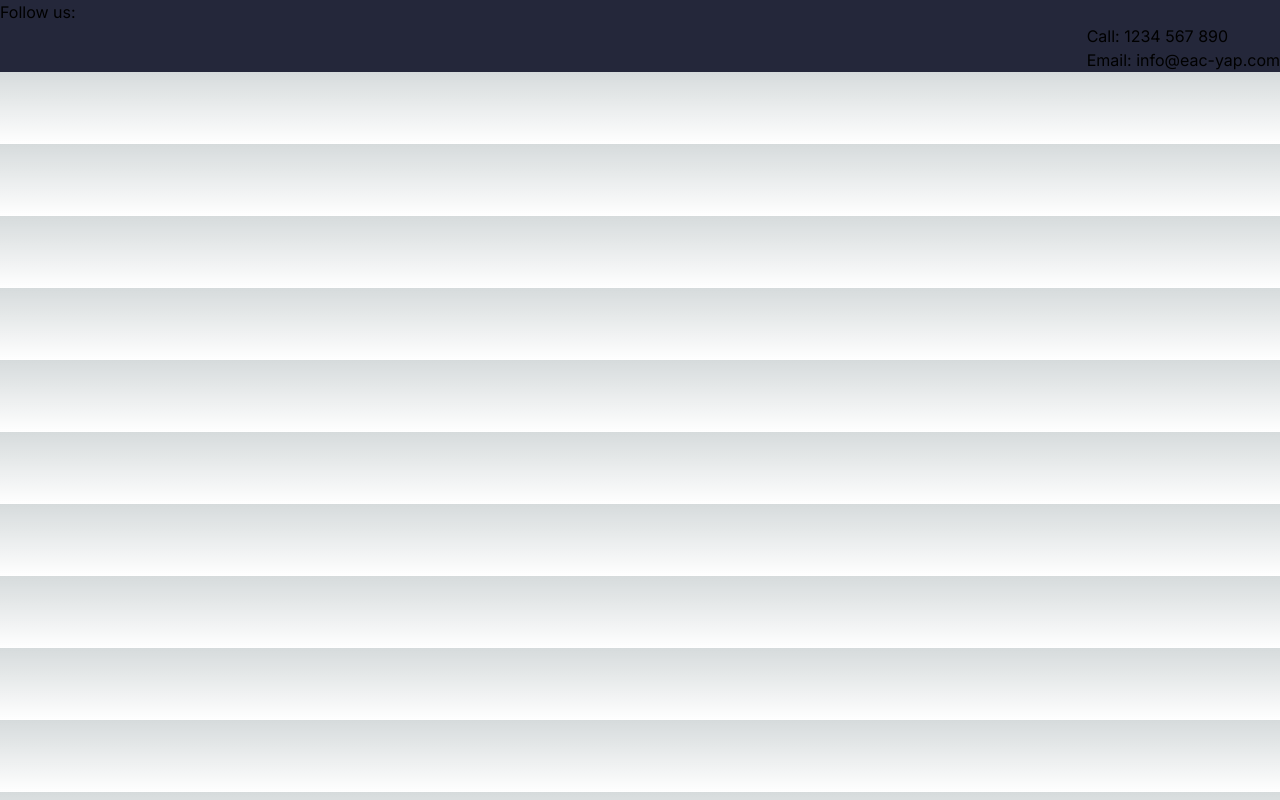
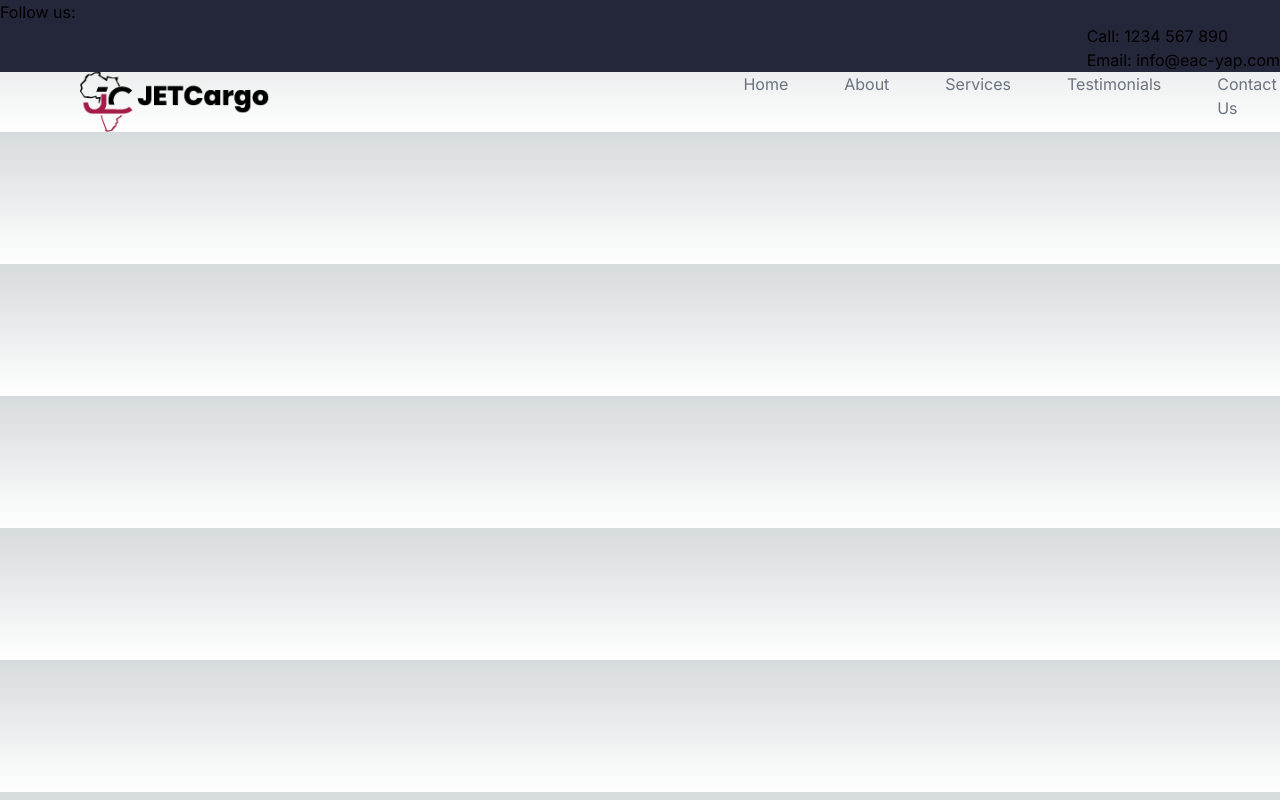
Before and after one commit to johnson419/jetcargo, a Next.js app: page / in a window 1280 px wide. Built offline with nearby package versions, Linux system fonts and the light colour scheme.

Commit message:
header section

```diff
--- a/app/components/header.jsx
+++ b/app/components/header.jsx
@@ -1,8 +1,21 @@
 import React  from "react";
+import Image from "next/image";
 
 export default function Header() {
     return (
-null
+<div className="flex">
+    <div className="flex w-1/2 ml-20">
+        <Image src="/logo.png" width={190} height={200} />
+    </div>
+    <div className="flex space-x-14 ml-12">
+        <a className="text-gray-500 hover:text-deep-red" href="">Home</a>
+        <a className="text-gray-500 hover:text-deep-red" href="">About</a>
+        <a className="text-gray-500 hover:text-deep-red" href="">Services</a>
+        <a className="text-gray-500 hover:text-deep-red" href="">Testimonials</a>
+        <a className="text-gray-500 hover:text-deep-red" href="">Contact Us</a>
+
+    </div>
+</div>
 
     )
 }
--- a/app/globals.css
+++ b/app/globals.css
@@ -11,8 +11,8 @@
 @media (prefers-color-scheme: dark) {
   :root {
     --foreground-rgb: 255, 255, 255;
-    --background-start-rgb: 0, 0, 0;
-    --background-end-rgb: 0, 0, 0;
+    --background-start-rgb: 254, 255, 255;
+    --background-end-rgb: 254, 255, 255;
   }
 }
 
--- a/tailwind.config.js
+++ b/tailwind.config.js
@@ -7,11 +7,12 @@ module.exports = {
   ],
   theme: {
     extend: {
+      textColor: ['hover', 'focus'],
       colors:
       {
         'dark-blue' : '#24273a',
         'deep-red' : '#a21c48',
-        'white' : '#fefffe'
+        'off-white' : '#fefffe'
       },
 
       backgroundImage: {
```
Also changed, not shown: public/logo.png (added), public/logo2.png (added).
